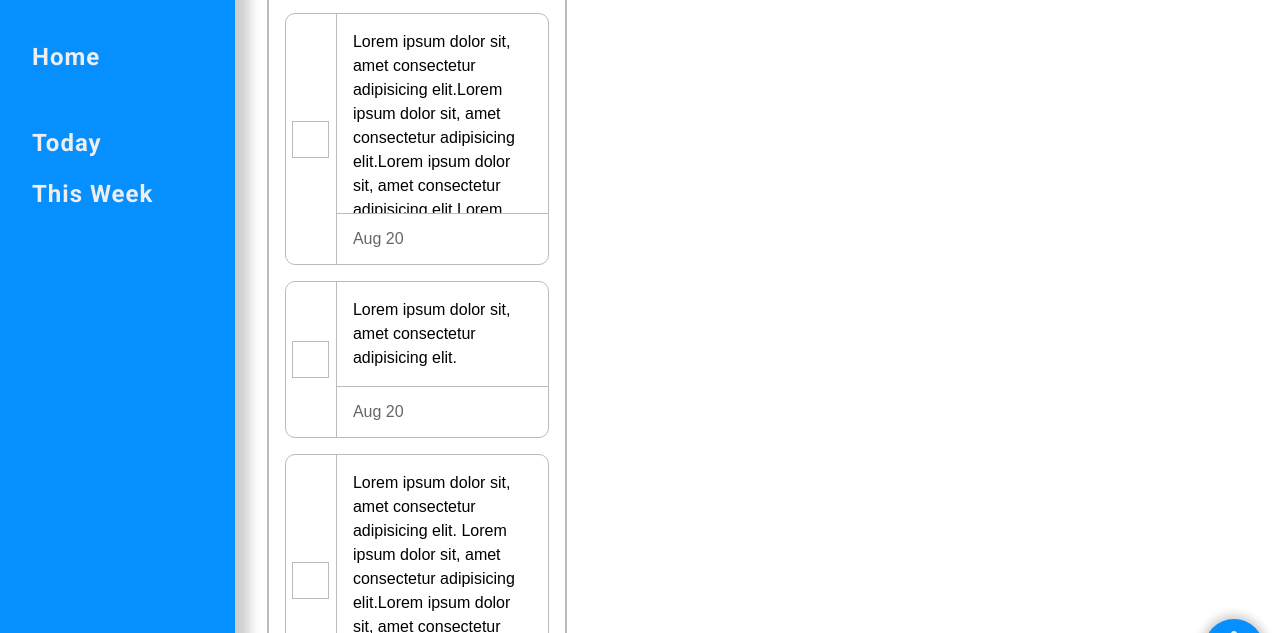
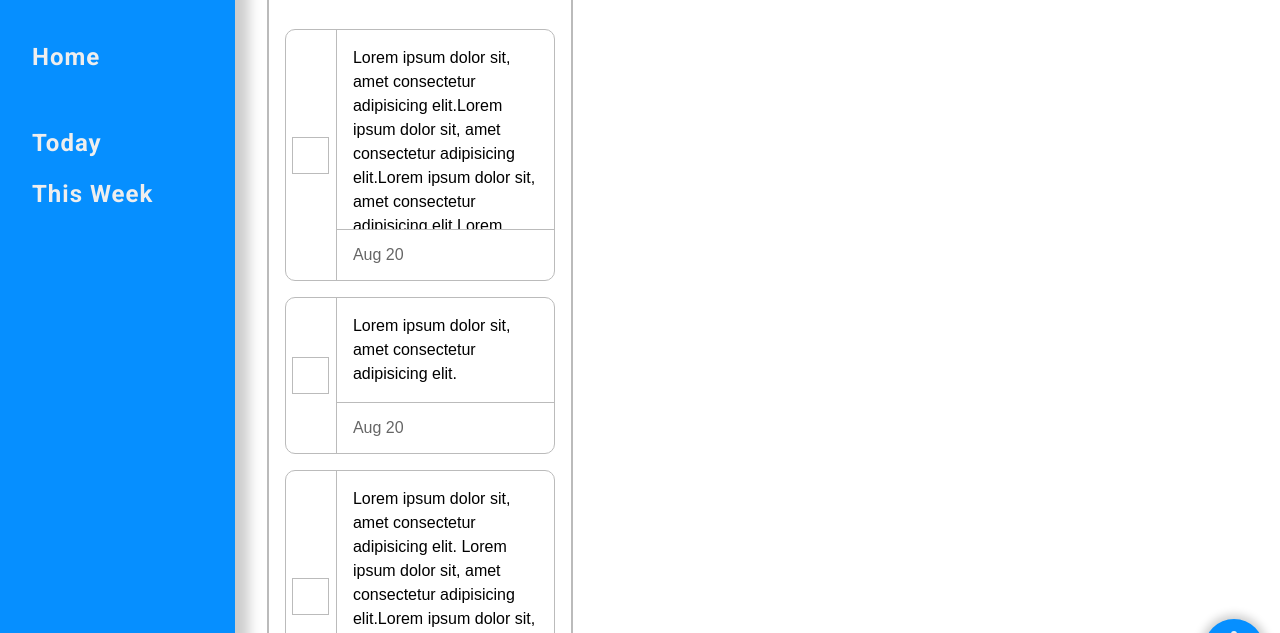
Before and after one commit to Honzi07/odin-todo-list, a website built with webpack: page dist/index.html in a window 1280 px wide. Shown: the part 105-738 px from the top of the page. Built offline with nearby package versions, Linux system fonts and the light colour scheme; a web font is replaced by a local one.

Commit message:
Simple masonry layout for projects,todos.

```diff
--- a/src/scss/style.scss
+++ b/src/scss/style.scss
@@ -25,6 +25,7 @@ aside {
   // position: sticky;
   // top: 0;
   // height: 100%;
+  min-width: fit-content;
   z-index: 999;
 
   font: {
@@ -154,9 +155,23 @@ footer {
 
 main {
   // background-color: lightgreen;
-  flex: 1;
+  // flex: 1;
   padding: 2rem;
-  position: relative;
+  // position: relative;
+
+  // display: grid;
+  // gap: 2rem;
+  // grid-template-columns: repeat(auto-fit, minmax(300px, 1fr));
+  // break-inside: avoid;
+  // grid-template-rows: 1fr auto;
+
+  // display: flex;
+  // flex-direction: column;
+  // flex-wrap: wrap;
+  // gap: 2rem;
+
+  columns: auto 300px;
+  column-gap: 2rem;
 
   .btn-create-project {
     background-color: $clr-primary;
@@ -194,15 +209,20 @@ main {
     }
   }
 
-  .project {
+  .project,
+  .todo {
     background-color: rgb(255, 255, 255);
     border: $clr-secondary 2px solid;
     border-radius: 10px;
+    display: inline-block;
     // cursor: pointer;
     // color: $clr-text-light;
-    width: 300px;
+    // width: 300px;
     padding: 1rem;
     transition: all 0.3s ease;
+    height: min-content;
+    margin: 1rem 0;
+    width: 100%;
 
     &:hover {
       box-shadow: $shadow 4px 4px 9px 3px;
@@ -213,7 +233,8 @@ main {
       margin-bottom: 2rem;
     }
 
-    .project-todo {
+    .project-todo,
+    .todo-content-container {
       // display: flex;
       // flex-direction: column;
       display: grid;
@@ -240,7 +261,6 @@ main {
       grid-area: checkbox;
 
       &:hover .checkmark {
-        // background-color: $clr-primary;
         outline: 2px solid $clr-hover-dark;
       }
 
@@ -268,7 +288,6 @@ main {
         outline: 1px solid $clr-secondary;
         height: 35px;
         width: 35px;
-        // background-color: $clr-secondary;
 
         &:after {
           content: '';
```
